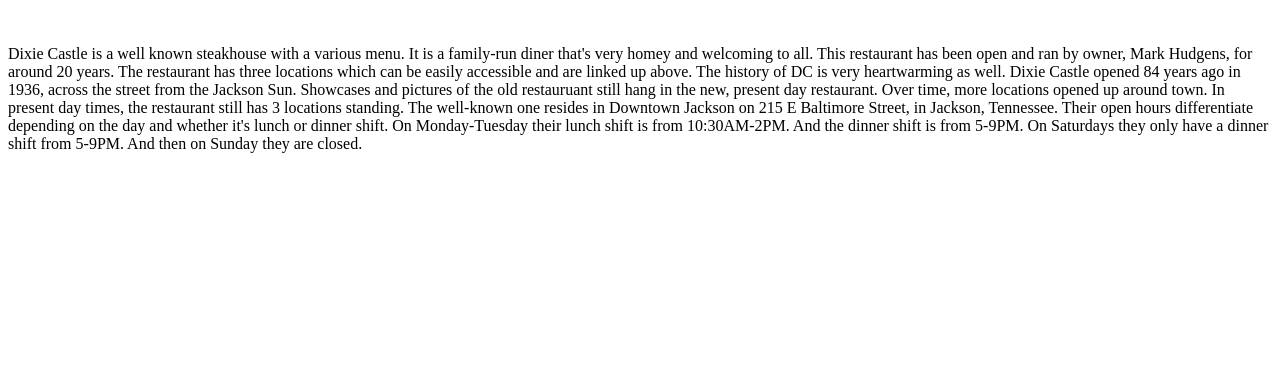
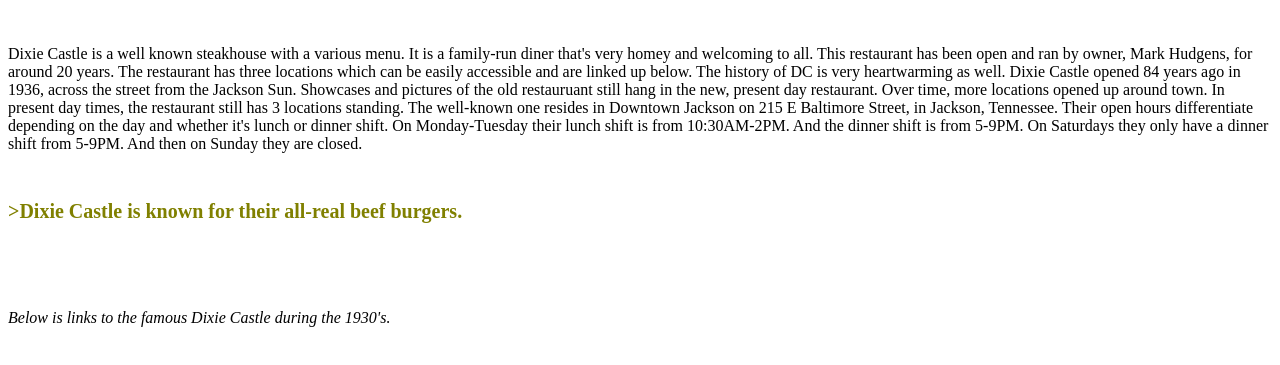
Before and after one commit to jennahardison/Dixie-Castle-Website, a plain HTML site: page aboutlocations.html in a window 1280 px wide. Shown: the part 117-482 px from the top of the page. Drawn offline with Linux system fonts and the light colour scheme.

Commit message:
Update aboutlocations.html

```diff
--- a/aboutlocations.html
+++ b/aboutlocations.html
@@ -8,12 +8,21 @@
 </head>
 <body>
     <h6><a href="index.html">Return to Home Page</a></h6>
+
+    <p>Dixie Castle is a well known steakhouse with a various menu. It is a family-run diner that's very homey and welcoming to all. This restaurant has been open and ran by owner, Mark Hudgens, for around 20 years. The restaurant has three locations which can be easily accessible and are linked up below. The history of DC is very heartwarming as well. Dixie Castle opened 84 years ago in 1936, across the street from the Jackson Sun. Showcases and pictures of the old restauruant still hang in the new, present day restaurant. Over time, more locations opened up around town. In present day times, the restaurant still has 3 locations standing. The well-known one resides in Downtown Jackson on 215 E Baltimore Street, in Jackson, Tennessee. Their open hours differentiate depending on the day and whether it's lunch or dinner shift. On Monday-Tuesday their lunch shift is from 10:30AM-2PM. And the dinner shift is from 5-9PM. On Saturdays they only have a dinner shift from 5-9PM. And then on Sunday they are closed.
+    </p>
     <a href="https://www.google.com/maps/place/Dixie+Castle/@35.6136342,-88.8260857,3759m/data=!3m1!1e3!4m8!1m2!2m1!1sall+dixie+castle+locations!3m4!1s0x887ea0fabc06971b:0x5e8da26c8c4a8a75!8m2!3d35.6136342!4d-88.8175802"></a>
     <a href="https://www.google.com/maps/place/Dixie+Castle+II/@35.641867,-88.8767593,14z/data=!4m8!1m2!2m1!1sall+dixie+castle+locations!3m4!1s0x887ea4607e56850b:0x74b2adbb6e22aa11!8m2!3d35.6700325!4d-88.9009192"></a>
     <a href="https://www.google.com/maps/place/Dixie+Castle/@35.6179309,-88.8992885,14z/data=!4m8!1m2!2m1!1sall+dixie+castle+locations!3m4!1s0x887ea3c7aa27bb1f:0x8bf13dd32fece07e!8m2!3d35.6179309!4d-88.881779"></a>
 
-    <p>Dixie Castle is a well known steakhouse with a various menu. It is a family-run diner that's very homey and welcoming to all. This restaurant has been open and ran by owner, Mark Hudgens, for around 20 years. The restaurant has three locations which can be easily accessible and are linked up above. The history of DC is very heartwarming as well. Dixie Castle opened 84 years ago in 1936, across the street from the Jackson Sun. Showcases and pictures of the old restauruant still hang in the new, present day restaurant. Over time, more locations opened up around town. In present day times, the restaurant still has 3 locations standing. The well-known one resides in Downtown Jackson on 215 E Baltimore Street, in Jackson, Tennessee. Their open hours differentiate depending on the day and whether it's lunch or dinner shift. On Monday-Tuesday their lunch shift is from 10:30AM-2PM. And the dinner shift is from 5-9PM. On Saturdays they only have a dinner shift from 5-9PM. And then on Sunday they are closed.
-    </p>
+    <p><h6>>Dixie Castle is known for their all-real beef burgers.</p></h6>
+    <i class="fad fa-cheeseburger">
+
+Below is links to the famous Dixie Castle during the 1930's.
+
+    <a href="https://www.google.com/url?sa=i&url=https%3A%2F%2Fwww.pinterest.com%2Fhurst7704%2Fbemis-jackson%2F&psig=AOvVaw2cPwf4PZUpT3-KNdhzZq-G&ust=1605362546292000&source=images&cd=vfe&ved=0CAIQjRxqFwoTCPiLoNXX_-wCFQAAAAAdAAAAABBS"></a>
+    <a hef="https://www.google.com/url?sa=i&url=https%3A%2F%2Fmarieletseat.com%2F2018%2F03%2F19%2Fdixie-castle-jackson-tn%2F&psig=AOvVaw2cPwf4PZUpT3-KNdhzZq-G&ust=1605362546292000&source=images&cd=vfe&ved=0CAIQjRxqFwoTCPiLoNXX_-wCFQAAAAAdAAAAABBX"></a>
+
 
 </body>
 </html>
```
